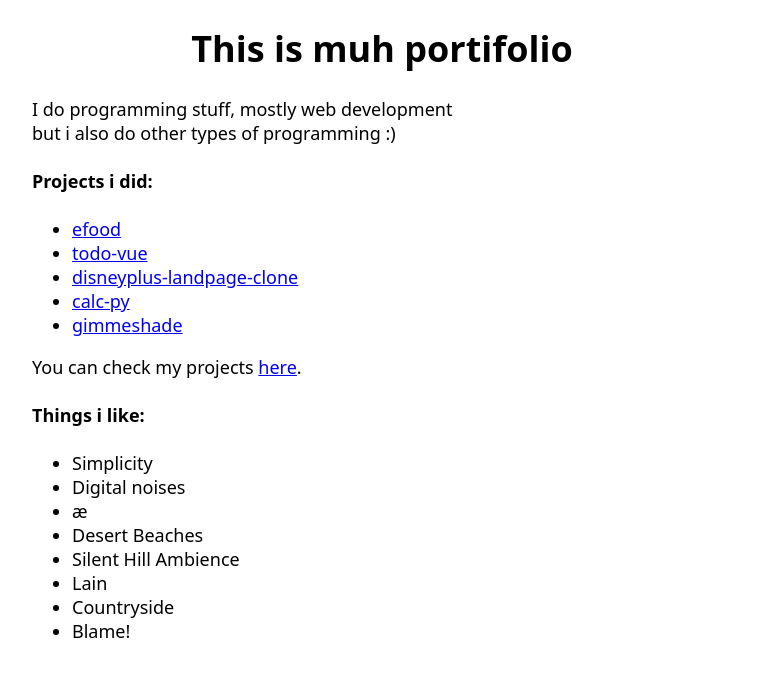
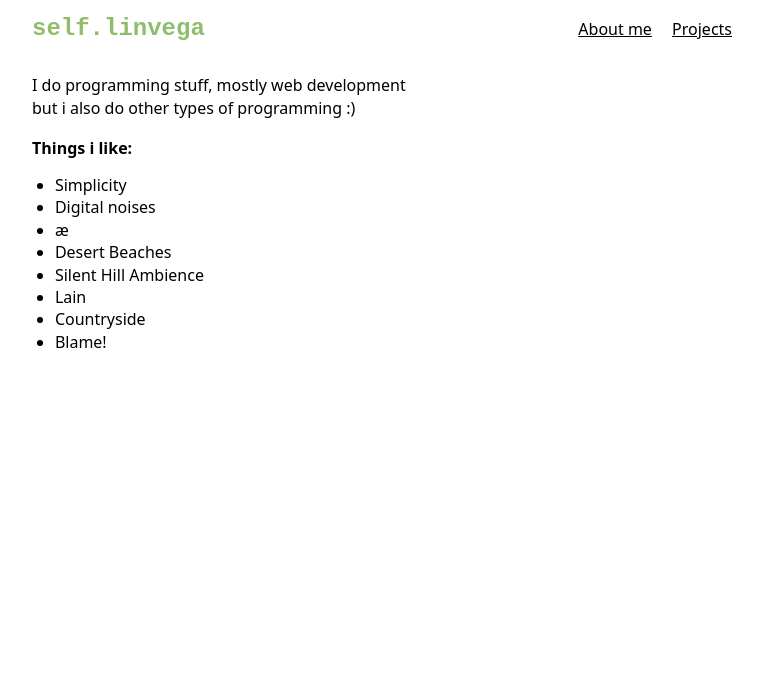
Before and after one commit to linvegas/linvegas.github.io, a plain HTML site: page index.html in a window 1280 px wide. Shown: the whole page, without its empty margins (258-1021 px from the left). Drawn offline with Linux system fonts and the light colour scheme.

Commit message:
Setting up tabs...

```diff
--- a/index.html
+++ b/index.html
@@ -1,23 +1,51 @@
 <!DOCTYPE html>
-<html lang="pt-br">
+<html lang="en">
   <head>
-    <title>Linvega's Portifolio</title>
+    <title>self.linvega</title>
+
     <meta charset="UTF-8">
     <meta http-equiv="X-UA-Compatible" content="IE=edge">
     <meta name="viewport" content="width=device-width, initial-scale=1">
+
     <link rel="apple-touch-icon" sizes="180x180" href="/assets/apple-touch-icon.png">
     <link rel="icon" type="image/png" sizes="32x32" href="/assets/favicon-32x32.png">
     <link rel="icon" type="image/png" sizes="16x16" href="/assets/favicon-16x16.png">
     <link rel="manifest" href="/assets/site.webmanifest">
-    <style> html { color-scheme: light dark; } </style>
-    <!-- <link href="style.css" rel="stylesheet"> -->
+
+    <link href="style.css" rel="stylesheet">
   </head>
-  <body style="margin-inline: auto;width: min(100% - 3rem, 700px);font-family: system-ui;font-size: clamp(1rem, 0.9565rem + 0.2174vw, 1.125rem);">
-    <h1 style="text-align: center;">This is muh portifolio</h1>
+  <body>
+    <header>
+      <h1 id="logo">self.linvega</h1>
+      <nav>
+        <ul role="list">
+          <li><a href="#about-me">About me</a></li>
+          <li><a href="#projects">Projects</a></li>
+        </ul>
+      </nav>
+    </header>
+    <main>
+      <section id="about-me">
         <p>
           I do programming stuff, mostly web development<br />
           but i also do other types of programming :)
         </p>
+        <h4>Things i like:</h4>
+        <ul>
+          <li>Simplicity</li>
+          <li>Digital noises</li>
+          <li title="Autechre">æ</li>
+          <li>Desert Beaches</li>
+          <li>Silent Hill Ambience</li>
+          <li>Lain</li>
+          <li>Countryside</li>
+          <li>Blame!</li>
+        </ul>
+      </section>
+      <script>
+        window.location.hash = "#about-me";
+      </script>
+      <section id="projects">
         <h4>Projects i did:</h4>
         <ul>
           <li>
@@ -37,16 +65,7 @@
           </li>
         </ul>
         <p>You can check my projects <a href="https://github.com/linvegas" target="_blank">here</a>.</p>
-    <h4>Things i like:</h4>
-    <ul>
-      <li>Simplicity</li>
-      <li>Digital noises</li>
-      <li title="Autechre">æ</li>
-      <li>Desert Beaches</li>
-      <li>Silent Hill Ambience</li>
-      <li>Lain</li>
-      <li>Countryside</li>
-      <li>Blame!</li>
-    </ul>
+      </section>
+    </main>
   </body>
 </html>
--- /dev/null
+++ b/style.css
@@ -0,0 +1,129 @@
+/** RESET **/
+
+*,
+*::before,
+*::after {
+  box-sizing: border-box;
+}
+
+html {
+  color-scheme: dark light;
+
+  -moz-text-size-adjust: none;
+  -webkit-text-size-adjust: none;
+  text-size-adjust: none;
+
+  font-family:
+    system-ui, "Segoe UI", Roboto,
+    Helvetica, Arial, sans-serif,
+    "Apple Color Emoji", "Segoe UI Emoji";
+}
+
+body {
+  margin: 0;
+  line-height: 1.4;
+  /*min-height: 100vh;*/
+
+  /*
+  font-family: system-ui;
+  font-size: clamp(1rem, 0.9565rem + 0.2174vw, 1.125rem);
+*/
+}
+
+p, li, figcaption {
+  text-wrap: pretty;
+}
+
+h1, h2, h3, h4, p,
+figure, blockquote, dl, dd {
+  margin-block-end: 0;
+}
+
+h1, h2, h3, h4,
+input, button, label{
+  line-height: 1.1;
+}
+
+h1, h2, h3, h4 {
+  text-wrap: balance;
+}
+
+img, video {
+  max-width: 100%;
+  height: auto;
+  display: block;
+  font-style: italic;
+}
+
+ul, ol {
+  padding-left: 2.5ch;
+}
+
+ul[role='list'],
+ol[role='list'] {
+  list-style: none;
+  padding: 0;
+  margin: 0;
+}
+
+input, button, select, textarea, optgroup {
+  font-family: inherit;
+  font-size: inherit;
+}
+
+a:not([class]) {
+  text-decoration-skip-ink: auto;
+  color: currentColor;
+}
+
+code, kbd, samp, pre {
+  font-family:
+    ui-monospace, SFMono-Regular, Consolas,
+    'Liberation Mono', Menlo, monospace;
+  font-size: 1em;
+}
+
+:target {
+  scroll-margin-block: 5ex;
+}
+
+/** MAIN **/
+
+main, header {
+  margin-inline: auto;
+  width: min(100% - 3rem, 700px);
+}
+
+header {
+  /*background-color: gray;*/
+  /*padding-inline: 1rem;*/
+  padding-block: 1rem;
+
+  display: flex;
+  align-items: center;
+  justify-content: space-between;
+
+  & h1#logo {
+    margin: 0;
+    font-size: 1.5rem;
+    font-family: monospace;
+    color: #8ebd6b;
+  }
+
+  & nav {
+    ul[role="list"] {
+      & li {
+        display: inline-block;
+        &:not(:first-child) {margin-left: 1rem;}
+      }
+    }
+  }
+}
+
+section {
+  display: none;
+
+  &:target {
+    display: block;
+  }
+}
```
Lines whose indentation alone changed are shown as unchanged.
